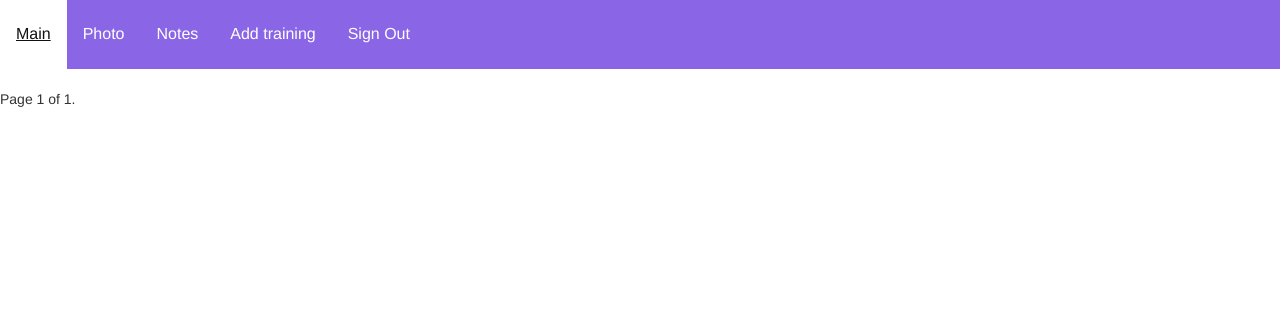
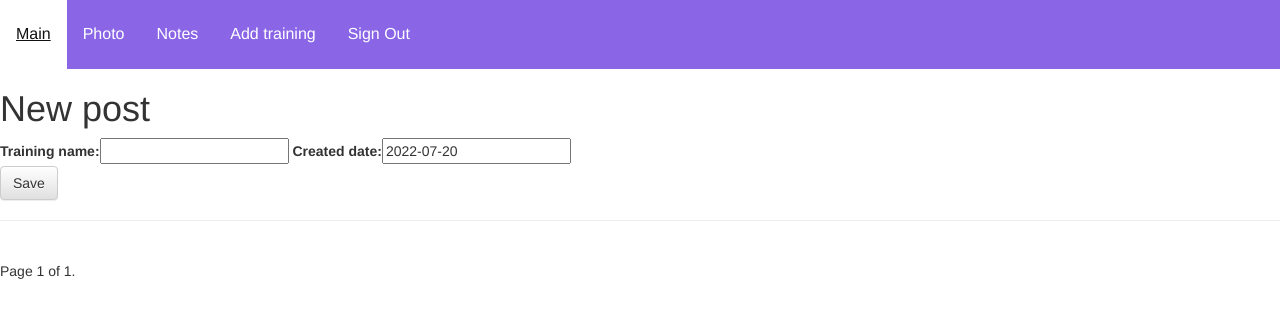
Before and after one commit to Pavhom/GymKeeper, a Django app: page / in a window 1280 px wide. Shown: the top 318 px of the page. Run offline with Django 3.2, Linux system fonts and the light colour scheme; data that the repository does not hold is empty; some libraries are stand-ins or nearby versions.

Commit message:
added training

```diff
--- a/mainscreen/forms.py
+++ b/mainscreen/forms.py
@@ -10,11 +10,12 @@ class ExerciseForm(ModelForm):
         model = Exercise
         fields = ('exercise', 'sets_count', 'reps_count', 'weight')
 
-# class PostForm(ModelForm):
-#
-#     class Meta:
-#         model = Post
-#         fields = ('exercise', 'sets_count', 'reps_count', 'weight')
+
+class PostForm(ModelForm):
+
+    class Meta:
+        model = Post
+        fields = ('training_name', 'created_date')
 
         # widgets = {
         #     "exercise": TextInput(attrs={'placeholder': 'Exercise'}),
--- a/mainscreen/models.py
+++ b/mainscreen/models.py
@@ -2,21 +2,16 @@ from django.db import models
 from django.conf import settings
 from django.utils import timezone
 from datetime import date
-
+from django.db.models import F, Sum
 
 
 class Post(models.Model):
     training_name = models.CharField(max_length=200)
     created_date = models.DateField(default=date.today)
-    # exercise = models.CharField(max_length=200)
-    # sets_count = models.PositiveIntegerField(default=0)
-    # reps_count = models.PositiveIntegerField(default=0)
-    # weight = models.PositiveIntegerField(default=0)
 
-
-    # def publish(self):
-    #     self.created_date = date.today()
-    #     self.save()
+    def publish(self):
+        self.created_date = date.today()
+        self.save()
 
     def __str__(self):
         return self.training_name
@@ -28,6 +23,7 @@ class Exercise(models.Model):
     sets_count = models.PositiveIntegerField(default=0)
     reps_count = models.PositiveIntegerField(default=0)
     weight = models.PositiveIntegerField(default=0)
+    # exercise_tonnage = Post.objects.aggregate(total=Sum(F('sets_count') * F('reps_count') * F('weight')))
 
     def __str__(self):
         return self.exercise
--- a/mainscreen/templates/mainscreen/post_list.html
+++ b/mainscreen/templates/mainscreen/post_list.html
@@ -1,9 +1,24 @@
 {% extends 'mainscreen/body.html' %}
 {% block content %}
+
+    <h1>New post</h1>
+    <div class="field inline">
+        <form action="" method="post">
+            {% csrf_token %}
+            {{ form }}
+
+            <div>
+                <button type="submit" class="save btn btn-default">Save</button>
+            </div>
+        </form>
+    </div>
+    <hr>
+
     {% for post in posts %}
         <div class="main_content">
             <h1><a href="{% url 'trainin_detail' pk=post.pk %}">{{ post.training_name }} - {{ post.created_date }}</a></h1>
         </div>
     {% endfor %}
+
 {% include "mainscreen/pagination.html" with page=posts %}
 {% endblock %}
--- a/mainscreen/urls.py
+++ b/mainscreen/urls.py
@@ -5,6 +5,6 @@ from . import views
 urlpatterns = [
     path('', views.post_list, name='post_list'),
     path('post/<int:pk>/', views.training_detail, name='trainin_detail'),
-    # path('mainscreen/', views.add_training, name='add_training'),
+    # path('mainscreen/post_list', views.add_training, name='add_training'),
 
 ]
--- a/mainscreen/views.py
+++ b/mainscreen/views.py
@@ -1,17 +1,19 @@
+from django.core.paginator import Paginator, EmptyPage, PageNotAnInteger
+from django.shortcuts import render, get_object_or_404, redirect
 from django.utils import timezone
-from django.shortcuts import render, get_object_or_404, redirect
+from django.http import HttpResponse
+from datetime import date
 from .models import Post, Exercise
-from django.http import HttpResponse
-# from .forms import PostForm
-from datetime import date
-from django.core.paginator import Paginator, EmptyPage, PageNotAnInteger
-from .forms import ExerciseForm
+from .forms import PostForm, ExerciseForm
 # Create your views here.
 
 
 def post_list(request):
+    # display of all workouts
     posts = Post.objects.filter(created_date__lte=date.today()).order_by('-created_date')
-    paginator = Paginator(posts, 3)  # 3 posts in each page
+
+    # the next part is responsible for pagination
+    paginator = Paginator(posts, 5)  # 3 posts in each page
     page = request.GET.get('page')
     try:
         posts = paginator.page(page)
@@ -23,7 +25,20 @@ def post_list(request):
         posts = paginator.page(paginator.num_pages)
     # need add 'page': page to dict, and use {% include "mainscreen/pagination.html" with page=posts %} after
     # first endfor. Pagination page need only for this func
-    return render(request, 'mainscreen/post_list.html', {'page': page, 'posts': posts})
+
+    # this part is responsible for adding a new workout
+    if request.method == "POST":
+        form = PostForm(request.POST)
+        if form.is_valid():
+            post = form.save(commit=False)
+            post.created_date = date.today()
+            post.save()
+            return redirect(post_list)
+            # return redirect('post_detail', pk=post.pk)
+    else:
+        form = PostForm()
+    return render(request, 'mainscreen/post_list.html', {'page': page, 'posts': posts, 'form': form})
+
 
 def training_detail(request, pk):
     post = get_object_or_404(Post, pk=pk)
@@ -50,4 +65,4 @@ def training_detail(request, pk):
 #             # return redirect('post_detail', pk=post.pk)
 #     else:
 #         form = PostForm()
-#     return render(request, 'mainscreen/add_training.html', {'form': form})
+#     return render(request, 'mainscreen/post_list.html', {'form': form})
```
